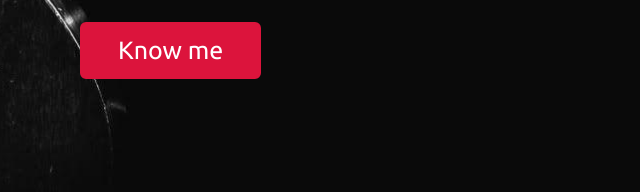
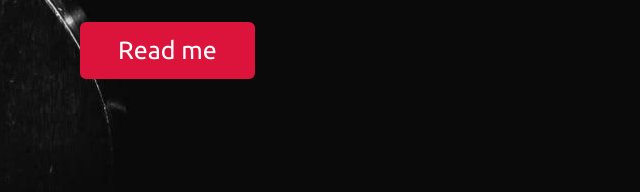
Before and after one commit to bhargu26/nochange, a plain HTML site: page index.html in a window 1280 px wide. Shown: the part 445-637 px from the top of the page, 0-640 px from the left. Drawn offline with nearby package versions, Linux system fonts and the light colour scheme.

Commit message:
Update index.html

```diff
--- a/index.html
+++ b/index.html
@@ -42,7 +42,7 @@
                 <div class="text-1"><p id="blink">Hello, my name is</p></div>
                 <div class="text-2">Bhargavi</div>
                 <div class="text-3">And I'm a <span class="typing"></span></div>
-                <a href="#about">Know me</a>
+                <a href="#about">Read me</a>
             </div>
         </div>
     </section>
```
